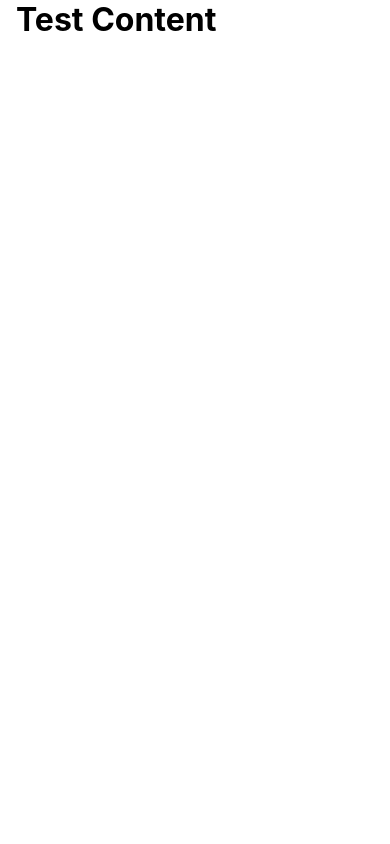
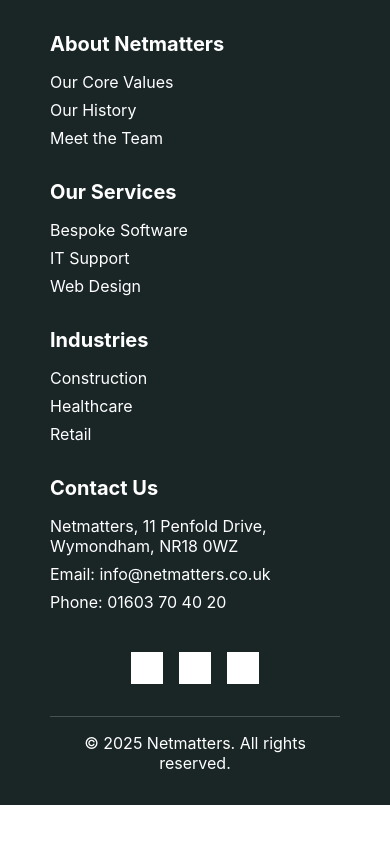
Before and after one commit to Fp901/site-replica, a plain HTML site: page index.html in a window 390 px wide. Drawn offline with Linux system fonts and the light colour scheme.

Commit message:
Built responsive footer with SASS

```diff
--- a/index.html
+++ b/index.html
@@ -8,7 +8,51 @@
 </head>
 <body>
     <main class="container">
-        <h1>Test Content</h1>
+        <!-- Other sections later -->
     </main>
+    <footer class="footer">
+        <div class="container">
+            <div class="footer-columns">
+                <div class="footer-column">
+                    <h3>About Netmatters</h3>
+                    <ul>
+                        <li><a href="#">Our Core Values</a></li>
+                        <li><a href="#">Our History</a></li>
+                        <li><a href="#">Meet the Team</a></li>
+                    </ul>
+                </div>
+                <div class="footer-column">
+                    <h3>Our Services</h3>
+                    <ul>
+                        <li><a href="#">Bespoke Software</a></li>
+                        <li><a href="#">IT Support</a></li>
+                        <li><a href="#">Web Design</a></li>
+                    </ul>
+                </div>
+                <div class="footer-column">
+                    <h3>Industries</h3>
+                    <ul>
+                        <li><a href="#">Construction</a></li>
+                        <li><a href="#">Healthcare</a></li>
+                        <li><a href="#">Retail</a></li>
+                    </ul>
+                </div>
+                <div class="footer-column">
+                    <h3>Contact Us</h3>
+                    <p>Netmatters, 11 Penfold Drive, Wymondham, NR18 0WZ</p>
+                    <p>Email: <a href="#">info@netmatters.co.uk</a></p>
+                    <p>Phone: <a href="#">01603 70 40 20</a></p>
+                </div>
+            </div>
+            <div class="footer-social">
+                <a href="#" class="icon icon-facebook"></a>
+                <a href="#" class="icon icon-twitter"></a>
+                <a href="#" class="icon icon-linkedin"></a>
+            </div>
+            <div class="footer-bottom">
+                <p>&copy; 2025 Netmatters. All rights reserved.</p>
+            </div>
+        </div>
+    </footer>
 </body>
 </html>
--- a/scss/_footer.scss
+++ b/scss/_footer.scss
@@ -0,0 +1,84 @@
+.footer {
+  background-color: #1a2526;
+  color: white;
+  padding: 2rem 0;
+
+  .footer-columns {
+    display: flex;
+    flex-direction: column;
+    gap: 1.5rem;
+
+    @media (min-width: 768px) {
+      flex-direction: row;
+      flex-wrap: wrap;
+      gap: 2rem;
+    }
+
+    @media (min-width: 992px) {
+      flex-wrap: nowrap;
+    }
+  }
+
+  .footer-column {
+    flex: 1;
+    min-width: 200px;
+
+    h3 {
+      font-size: 1.25rem;
+      margin-bottom: 1rem;
+    }
+
+    ul {
+      list-style: none;
+      padding: 0;
+
+      li {
+        margin-bottom: 0.5rem;
+
+        a {
+          color: white;
+          text-decoration: none;
+          &:hover {
+            text-decoration: underline;
+          }
+        }
+      }
+    }
+
+    p {
+      margin: 0.5rem 0;
+      a {
+        color: white;
+        text-decoration: none;
+        &:hover {
+          text-decoration: underline;
+        }
+      }
+    }
+  }
+
+  .footer-social {
+    display: flex;
+    gap: 1rem;
+    justify-content: center;
+    margin: 2rem 0;
+
+    .icon {
+      width: 32px;
+      height: 32px;
+      display: inline-block;
+      background-color: white; // Placeholder; replace with Icomoon classes
+      transition: background-color 0.3s ease;
+
+      &:hover {
+        background-color: #007bff; // Adjust based on Netmatters hover color
+      }
+    }
+  }
+
+  .footer-bottom {
+    text-align: center;
+    padding-top: 1rem;
+    border-top: 1px solid rgba(255, 255, 255, 0.2);
+  }
+}
--- a/scss/main.scss
+++ b/scss/main.scss
@@ -1,6 +1,8 @@
 @import 'base';
 @import 'mixins';
+@import 'layout';
 @import 'components';
+@import 'footer';
 
 body {
   margin: 0;
```
Also changed, not shown: css/main.css, 1 other file.
